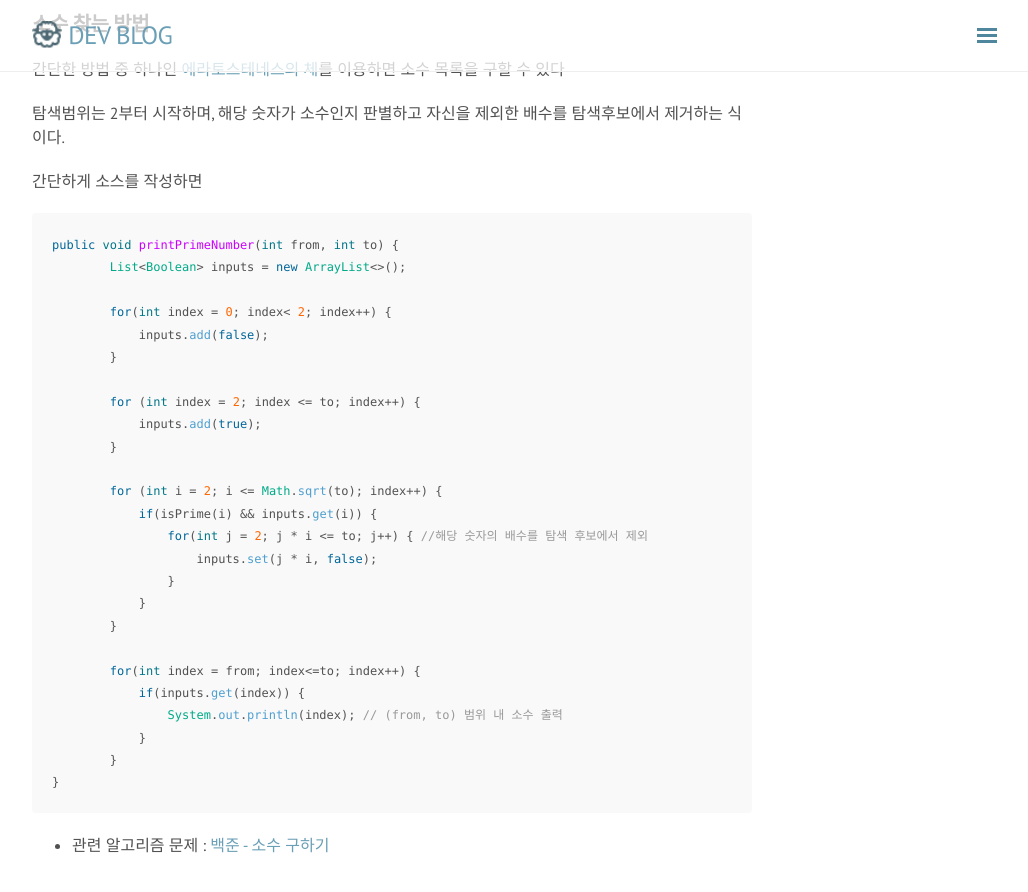
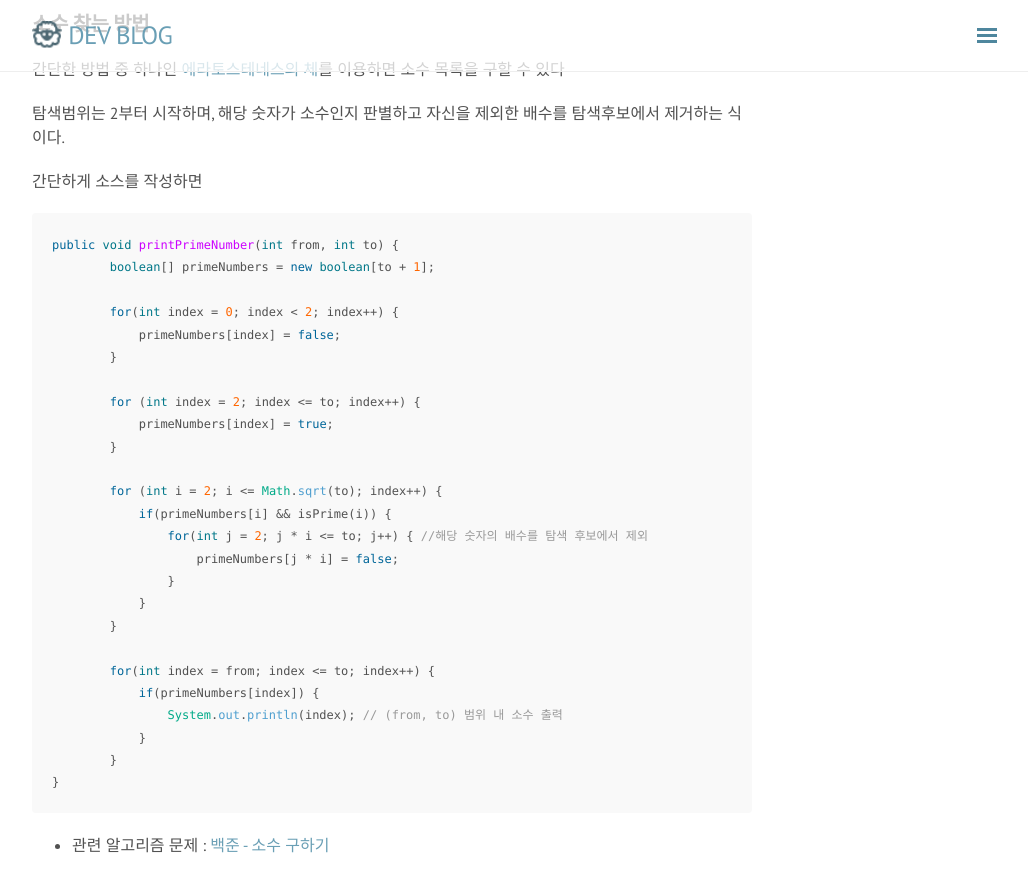
Before and after one commit to rmcodestar/rmcodestar.github.io, a Jekyll site: the page built from _posts/2018-06-17-prime-number.md, in a window 1280 px wide and 900 px high, scrolled down 1342 px. Shown: the top 892 px of the window, without its empty margins (248-1276 px from the left). Built offline with Jekyll 4.4.1, drawn with Linux system fonts in a browser that asks for light colours; nearby versions of some CDN libraries; comment, search, counter and statistics services are not loaded.

Commit message:
Update 2018-06-17-prime-number.md

````diff
--- a/_posts/2018-06-17-prime-number.md
+++ b/_posts/2018-06-17-prime-number.md
@@ -71,26 +71,26 @@ public boolean isPrime(int N) {
 
 ```java
 public void printPrimeNumber(int from, int to) {
-        List<Boolean> inputs = new ArrayList<>();
+        boolean[] primeNumbers = new boolean[to + 1];
 
-        for(int index = 0; index< 2; index++) {
-            inputs.add(false);
+        for(int index = 0; index < 2; index++) {
+            primeNumbers[index] = false;
         }
 
         for (int index = 2; index <= to; index++) {
-            inputs.add(true);
+            primeNumbers[index] = true;
         }
 
         for (int i = 2; i <= Math.sqrt(to); index++) {
-            if(isPrime(i) && inputs.get(i)) {
+            if(primeNumbers[i] && isPrime(i)) {
                 for(int j = 2; j * i <= to; j++) { //해당 숫자의 배수를 탐색 후보에서 제외
-                    inputs.set(j * i, false);
+                    primeNumbers[j * i] = false;
                 }
             }
         }
 
-        for(int index = from; index<=to; index++) {
-            if(inputs.get(index)) {
+        for(int index = from; index <= to; index++) {
+            if(primeNumbers[index]) {
                 System.out.println(index); // (from, to) 범위 내 소수 출력
             }
         }
````
